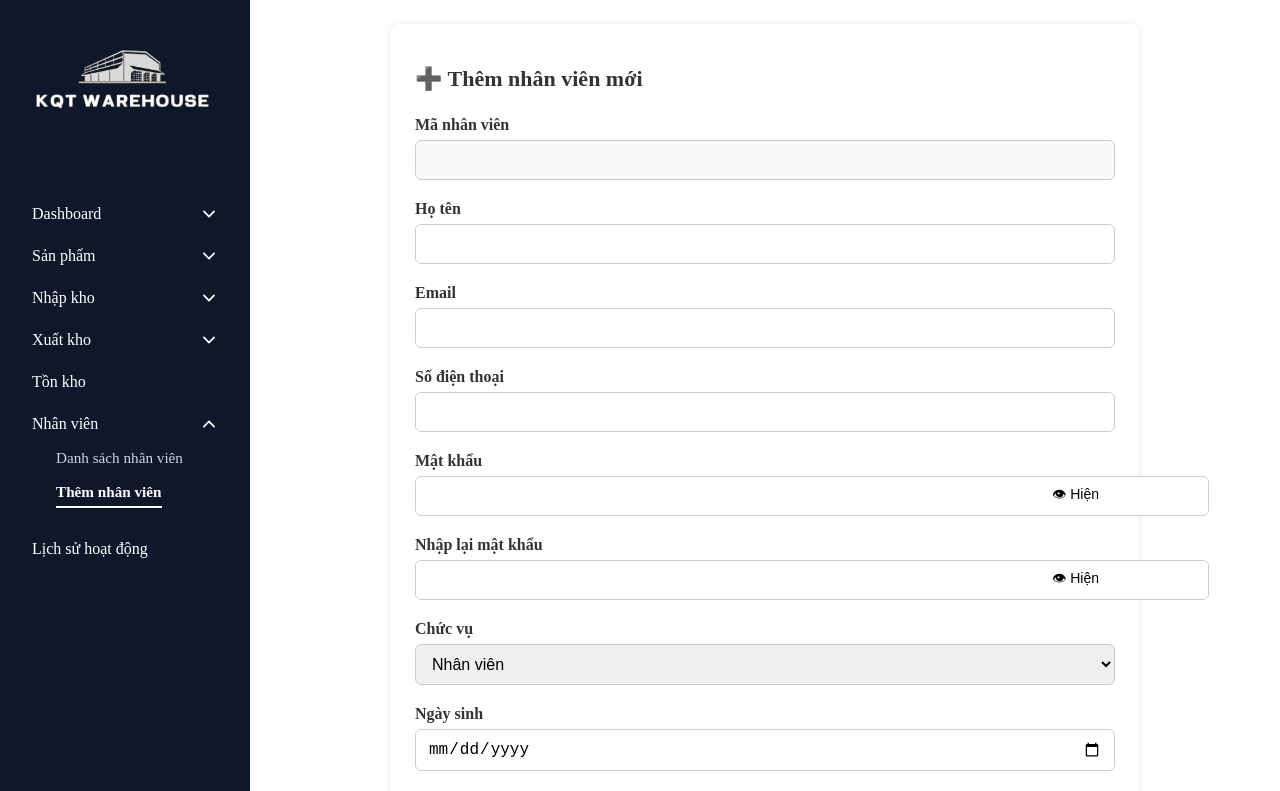
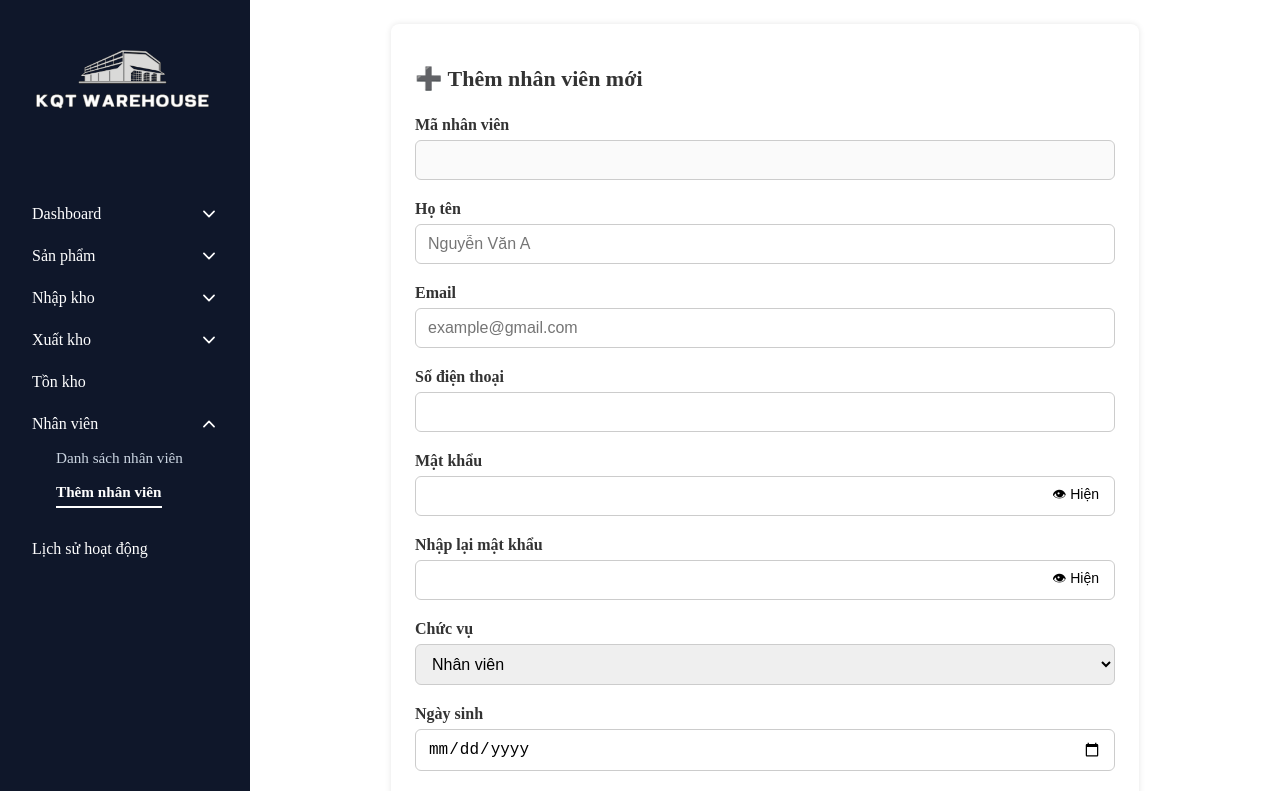
Before and after one commit to TCKhoa/Warehouse-Management-Project, a React (Vite) app: page /staff/add in a window 1280 px wide. Shown: the top 791 px of the page. Built offline with nearby package versions, Linux system fonts and the light colour scheme; no server answers; sample sign-in values are in the browser's storage.

Commit message:
update staffadd

```diff
--- a/src/pages/StaffAdd.jsx
+++ b/src/pages/StaffAdd.jsx
@@ -126,6 +126,7 @@ export default function StaffAdd() {
             name="username"
             value={formData.username}
             onChange={handleChange}
+            placeholder="Nguyễn Văn A"
             required
           />
         </div>
@@ -137,6 +138,7 @@ export default function StaffAdd() {
             name="email"
             value={formData.email}
             onChange={handleChange}
+            placeholder="example@gmail.com"
             required
           />
         </div>
--- a/src/styles/StaffAdd.scss
+++ b/src/styles/StaffAdd.scss
@@ -1,5 +1,6 @@
 .staff-add {
   max-width: 700px;
+  width: 100%; // ✅ Đảm bảo không vượt giới hạn layout cha
   margin: 0 auto;
   padding: 24px;
   background: #fff;
@@ -23,7 +24,7 @@
       label {
         font-weight: 600;
         margin-bottom: 6px;
-        color:#333
+        color: #333;
       }
 
       input,
@@ -32,14 +33,18 @@
         border: 1px solid #ccc;
         border-radius: 6px;
         font-size: 16px;
+        box-sizing: border-box; // ✅ giúp input không tràn khi có padding
+        width: 100%;
       }
 
       .password-wrapper {
         position: relative;
+        width: 100%; // ✅ Quan trọng để tránh tràn layout
 
         input {
           width: 100%;
           padding-right: 80px;
+          box-sizing: border-box; // ✅ đảm bảo padding không làm input rộng hơn container
         }
 
         .toggle-btn {
@@ -51,6 +56,7 @@
           border: none;
           cursor: pointer;
           font-size: 14px;
+          white-space: nowrap; // ✅ tránh bị xuống dòng
         }
       }
 
@@ -82,8 +88,10 @@
     }
   }
 }
+
+
 .error {
-        color: red;
-        font-size: 18px;
-        margin-top: 4px;
-      }
+  color: red;
+  font-size: 18px;
+  margin-top: 4px;
+}
```
